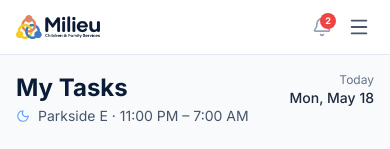
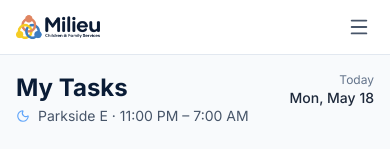
Before and after one commit to PreyeO/Milieu-Shift-Task-Tracker, a React (Vite) app: page /login in a window 390 px wide. Both pictures are taken after a click on the button "Sign In". Shown: the top 149 px of the page. Built offline with nearby package versions, Linux system fonts and the light colour scheme.

Commit message:
fix routing

```diff
--- a/src/components/layout/MobileNav.jsx
+++ b/src/components/layout/MobileNav.jsx
@@ -50,13 +50,19 @@ export default function MobileNav() {
           <img src={milieuLogo} alt="Milieu" className="h-7 object-contain" />
         </div>
         <div className="flex items-center gap-3">
-          {unread > 0 && (
-            <div className="relative">
-              <Bell size={20} className="text-slate-400" />
-              <span className="absolute -top-1 -right-1 bg-red-500 text-white text-[9px] font-bold rounded-full w-4 h-4 flex items-center justify-center">
-                {unread}
-              </span>
-            </div>
+          {isManager && (
+            <button
+              onClick={() => navigate("/alerts")}
+              className="relative p-1 text-slate-500 hover:text-slate-800 hover:scale-105 transition-all"
+              title="View Alerts"
+            >
+              <Bell size={20} />
+              {unread > 0 && (
+                <span className="absolute -top-1.5 -right-1.5 bg-red-500 text-white text-[8px] font-bold rounded-full w-4 h-4 flex items-center justify-center border border-white">
+                  {unread}
+                </span>
+              )}
+            </button>
           )}
           <button onClick={() => setOpen(!open)} className="text-slate-600 p-1">
             {open ? <X size={22} /> : <Menu size={22} />}
```
